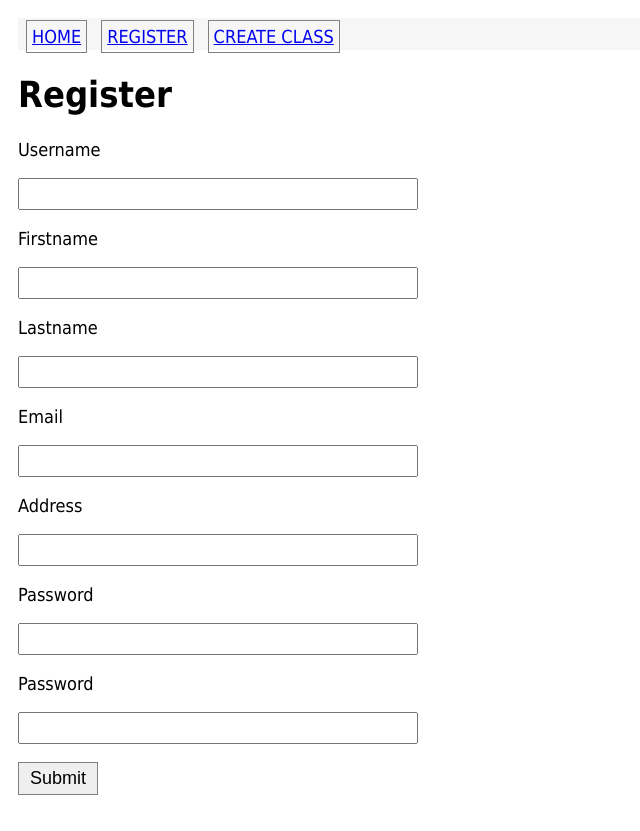
After one commit to WSU-CptS-322-Fall-2023/studentapp-Fredyfox21, a Python web app: template app/templates/register.html in a window 1280 px wide. The commit adds this page. Shown: the whole page, without its empty margins (0-640 px from the left). Run offline with Jinja, Linux system fonts and the light colour scheme; the template is opened without the code that fills it, so the values that code supplies are empty, except form fields; tables that the repository leaves empty hold one stand-in row (values such as "Sample post"); form fields are guessed from the names that the template uses; some libraries are stand-ins or nearby versions.

Commit message:
Version v.04 - Implemented user registeration to the student app. :D

```diff
--- a/app/templates/base.html
+++ b/app/templates/base.html
@@ -8,6 +8,7 @@
         <table>
             <tr>
                 <td><a href="{{ url_for('index') }}" class = "button">Home</a></td>
+                <td><a href="{{ url_for('registerclass') }}" class = "button">Register</a></td>
                 <td><a href="{{ url_for('createclass') }}" class = "button">Create Class</a></td>
             </tr>
         </table>
--- /dev/null
+++ b/app/templates/register.html
@@ -0,0 +1,63 @@
+{% extends "base.html" %}
+
+{% block content %}
+    <h1>Register</h1>
+    {% if form %}
+        <form action=" " method="POST">
+            {{ form.hidden_tag() }}
+
+                <p> {{ form.username.label }} </p>
+                <p>{{ form.username(class ='textinput') }}</p>
+
+                {% for error in form.username.errors %}
+                    <span style="color: red">[{{ error}}]</span>
+                {% endfor %}
+
+                <p>{{ form.firstname.label }}</p>
+                <p>{{ form.firstname(class ='textinput') }}</p>
+
+                {% for error in form.firstname.errors %}
+                    <span style="color: red">[{{ error}}]</span>
+                {% endfor %}
+
+                <p>{{ form.lastname.label }}</p>
+                <p>{{ form.lastname(class ='textinput') }}</p>
+
+                {% for error in form.lastname.errors %}
+                    <span style="color: red">[{{ error}}]</span>
+                {% endfor %}
+
+                <p>{{ form.email.label }}</p>
+                <p>{{ form.email(class ='textinput') }}</p>
+
+                {% for error in form.email.errors %}
+                    <span style="color: red">[{{ error}}]</span>
+                {% endfor %}
+
+                <p>{{ form.address.label }}</p>
+                <p>{{ form.address(class ='textinput') }}</p>
+
+                {% for error in form.address.errors %}
+                    <span style="color: red">[{{ error}}]</span>
+                {% endfor %}
+
+                <p>{{ form.password.label }}</p>
+                <p>{{ form.password(class ='textinput') }}</p>
+
+                {% for error in form.password.errors %}
+                    <span style="color: red">[{{ error}}]</span>
+                {% endfor %}
+
+                <p>{{ form.password2.label }}</p>
+                <p>{{ form.password2(class ='textinput') }}</p>
+
+                {% for error in form.password2.errors %}
+                    <span style="color: red">[{{ error}}]</span>
+                {% endfor %}
+
+            <p> {{ form.submit(class='button') }}</p>
+
+        </form>
+    {% endif %}
+
+{% endblock %}
```
Also changed, not shown: app/forms.py (+23 -3 lines), app/models.py (+23 -0 lines), app/routes.py (+14 -2 lines), student.db.
